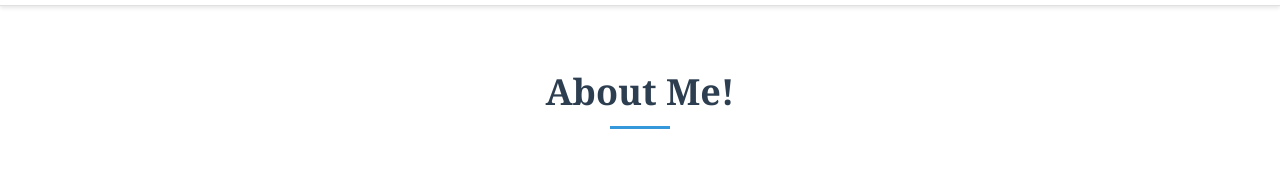
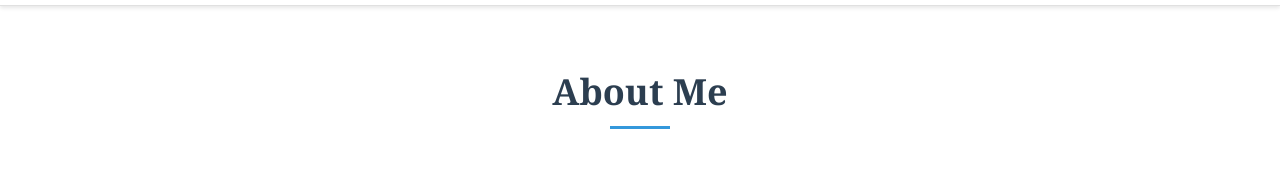
Before and after one commit to ryanhcondon/personal-site, a plain HTML site: page index.html in a window 1280 px wide. Shown: the part 603-777 px from the top of the page. Drawn offline with Linux system fonts and the light colour scheme.

Commit message:
Remove exclamation from About Me title to reduce repetition

```diff
--- a/index.html
+++ b/index.html
@@ -70,7 +70,7 @@
         <!-- About Section -->
         <section id="about" class="section">
             <div class="container">
-                <h2 class="section-title">About Me!</h2>
+                <h2 class="section-title">About Me</h2>
                 <div class="section-content">
                     <p>Hi! I'm Ryan (I use they/them pronouns, but also comfortable with he or she!).</p>
 
```
